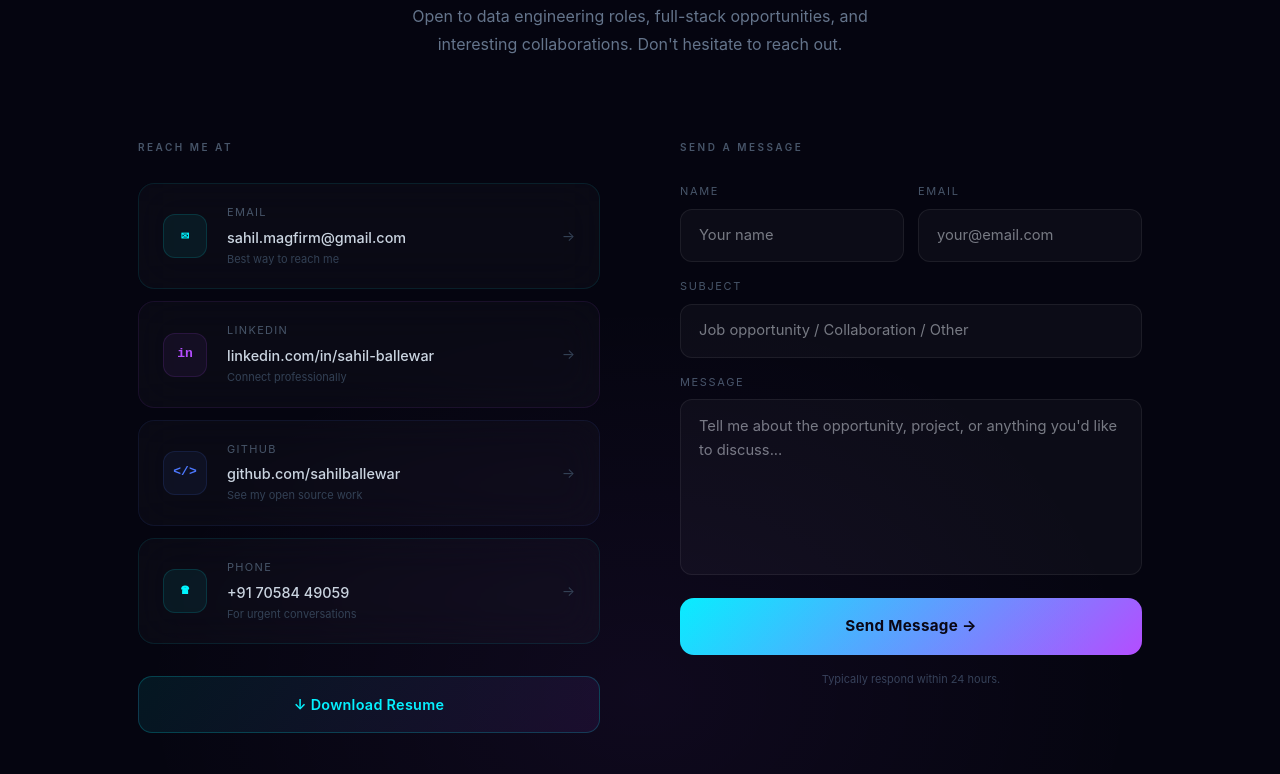
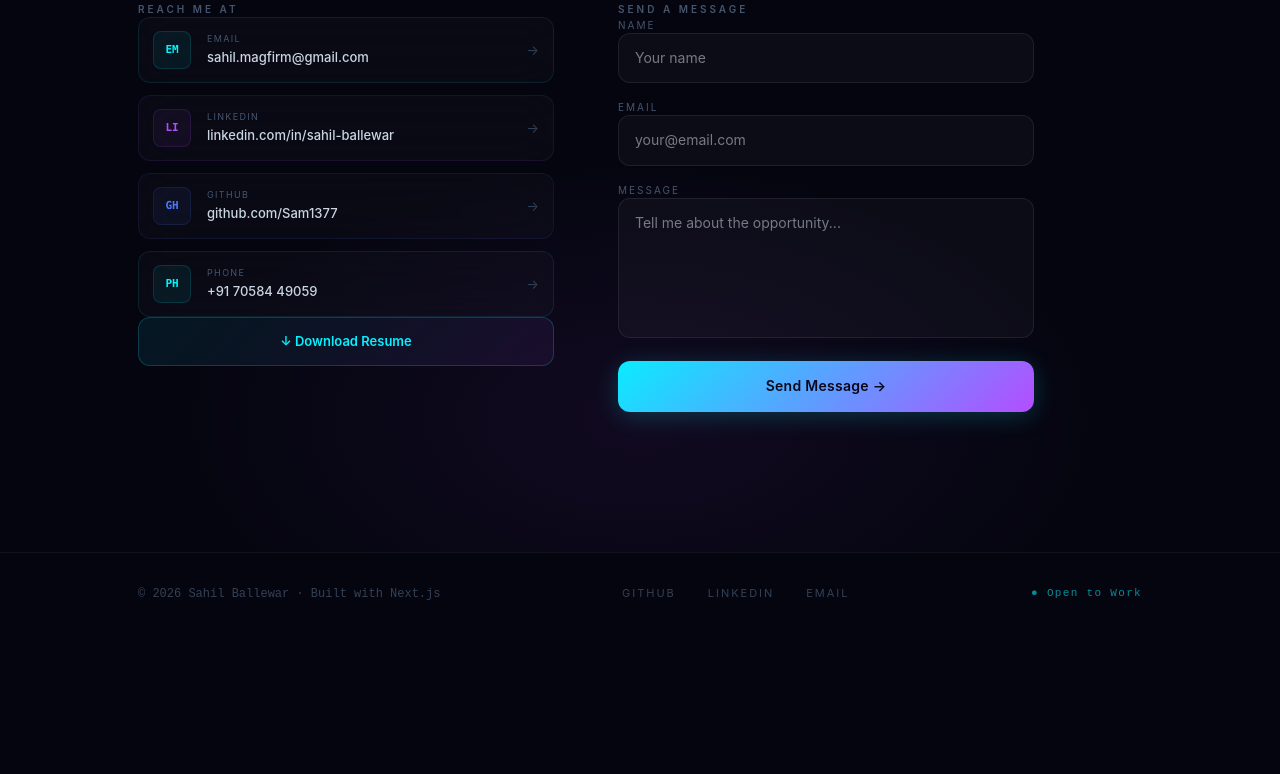
Before and after one commit to Sam1377/Sahil_Portfolio, a Next.js app: page / in a window 1280 px wide. Shown: the part 6746-7520 px from the top of the page. After the commit the page ends 7390 px from the top, so only its background shows below. Built offline with nearby package versions, Linux system fonts and the light colour scheme.

Commit message:
Refactor Contact component and update contact info

```diff
--- a/app/components/Contact.tsx
+++ b/app/components/Contact.tsx
@@ -3,297 +3,131 @@ import { useState } from 'react';
 import { motion } from 'framer-motion';
 import { useInView } from 'react-intersection-observer';
 
-const contactLinks = [
-  {
-    label: 'Email',
-    value: 'sahil.magfirm@gmail.com',
-    href: 'mailto:sahil.magfirm@gmail.com',
-    color: '#00f5ff',
-    icon: '✉',
-    desc: 'Best way to reach me',
-  },
-  {
-    label: 'LinkedIn',
-    value: 'linkedin.com/in/sahil-ballewar',
-    href: 'https://linkedin.com/in/sahil-ballewar',
-    color: '#b44dff',
-    icon: 'in',
-    desc: 'Connect professionally',
-  },
-  {
-    label: 'GitHub',
-    value: 'github.com/sahilballewar',
-    href: 'https://github.com/sahilballewar',
-    color: '#4d79ff',
-    icon: '</>',
-    desc: 'See my open source work',
-  },
-  {
-    label: 'Phone',
-    value: '+91 70584 49059',
-    href: 'tel:+917058449059',
-    color: '#00f5ff',
-    icon: '☎',
-    desc: 'For urgent conversations',
-  },
-];
-
 export default function Contact() {
-  const [ref, inView] = useInView({ triggerOnce: true, threshold: 0.1 });
-  const [form, setForm] = useState({ name: '', email: '', subject: '', message: '' });
-  const [status, setStatus] = useState<'idle' | 'sending' | 'sent'>('idle');
-  const [focused, setFocused] = useState<string | null>(null);
+  const [ref, inView] = useInView({ triggerOnce: true, threshold: 0.05 });
+  const [form, setForm] = useState({ name: '', email: '', message: '' });
+  const [status, setStatus] = useState<'idle' | 'sending' | 'sent' | 'error'>('idle');
 
   const handleSubmit = async (e: React.FormEvent) => {
     e.preventDefault();
     if (!form.name || !form.email || !form.message) return;
     setStatus('sending');
-    await new Promise(r => setTimeout(r, 1600));
+    await new Promise(r => setTimeout(r, 1500));
     setStatus('sent');
-    setForm({ name: '', email: '', subject: '', message: '' });
-    setTimeout(() => setStatus('idle'), 5000);
+    setForm({ name: '', email: '', message: '' });
+    setTimeout(() => setStatus('idle'), 4000);
   };
 
-  const inputStyle = (field: string) => ({
-    width: '100%',
-    padding: '14px 18px',
-    borderRadius: '12px',
-    fontSize: '0.92rem',
-    color: '#e2e8f0',
-    background: 'rgba(255,255,255,0.03)',
-    border: `1px solid ${focused === field ? 'rgba(0,245,255,0.35)' : 'rgba(255,255,255,0.07)'}`,
-    outline: 'none',
-    transition: 'border-color 0.2s, box-shadow 0.2s',
-    boxShadow: focused === field ? '0 0 24px rgba(0,245,255,0.06)' : 'none',
-    fontFamily: 'inherit',
-  });
+  const contacts = [
+    { label: 'Email', abbr: 'EM', value: 'sahil.magfirm@gmail.com', href: 'mailto:sahil.magfirm@gmail.com', color: '#00f5ff' },
+    { label: 'LinkedIn', abbr: 'LI', value: 'linkedin.com/in/sahil-ballewar', href: 'https://www.linkedin.com/in/sahil-ballewar-a888a632a/', color: '#b44dff' },
+    { label: 'GitHub', abbr: 'GH', value: 'github.com/Sam1377', href: 'https://github.com/Sam1377', color: '#4d79ff' },
+    { label: 'Phone', abbr: 'PH', value: '+91 70584 49059', href: 'tel:+917058449059', color: '#00f5ff' },
+  ];
+
+  const inputBase = {
+    background: 'rgba(255,255,255,0.03)', border: '1px solid rgba(255,255,255,0.08)',
+    color: '#e2e8f0', width: '100%', padding: '13px 16px', borderRadius: '12px',
+    fontSize: '14px', outline: 'none', fontFamily: 'inherit', transition: 'border-color 0.2s, box-shadow 0.2s',
+  };
 
   return (
     <section id="contact" className="section-padding relative" ref={ref}>
-      {/* Glow */}
-      <div style={{
-        position: 'absolute', inset: 0, pointerEvents: 'none',
-        background: 'radial-gradient(ellipse 60% 50% at 50% 85%, rgba(180,77,255,0.06) 0%, transparent 65%)',
+      <div className="absolute inset-0 pointer-events-none" style={{
+        background: 'radial-gradient(ellipse 55% 45% at 50% 85%, rgba(180,77,255,0.07) 0%, transparent 65%)',
       }} />
 
       <div className="section-container">
-
         {/* Header */}
-        <motion.div
-          initial={{ opacity: 0, y: 24 }}
-          animate={inView ? { opacity: 1, y: 0 } : {}}
-          transition={{ duration: 0.6 }}
-          style={{ textAlign: 'center', marginBottom: '80px' }}
-        >
-          <div className="section-label" style={{ marginBottom: '16px' }}>Contact</div>
-          <h2 className="font-black text-white tracking-tight" style={{ fontSize: 'clamp(40px, 6vw, 64px)', lineHeight: 1.05, marginBottom: '20px' }}>
-            Let&apos;s build something<br />
-            <span className="gradient-text">extraordinary</span>
+        <motion.div initial={{ opacity: 0, y: 30 }} animate={inView ? { opacity: 1, y: 0 } : {}} transition={{ duration: 0.6 }}
+          className="text-center mb-14 sm:mb-20">
+          <div className="section-label mb-4">Contact</div>
+          <h2 className="font-black text-white tracking-tight leading-[1.08] mb-5"
+            style={{ fontSize: 'clamp(36px, 5vw, 56px)' }}>
+            Let&apos;s build something<br /><span className="gradient-text">extraordinary</span>
           </h2>
-          <p style={{ color: '#64748b', fontSize: '1rem', lineHeight: 1.8, maxWidth: '480px', margin: '0 auto' }}>
-            Open to data engineering roles, full-stack opportunities,
-            and interesting collaborations. Don&apos;t hesitate to reach out.
+          <p className="text-slate-500 mx-auto leading-relaxed text-center px-4 sm:px-2" style={{ fontSize: '15px', maxWidth: '400px', width: '100%' }}>
+            Open to data engineering roles, full-stack opportunities, and interesting collaborations.
           </p>
         </motion.div>
 
-        <div style={{ display: 'grid', gridTemplateColumns: '1fr 1fr', gap: '80px', alignItems: 'start' }}>
-
-          {/* Left — contact links */}
-          <motion.div
-            initial={{ opacity: 0, x: -28 }}
-            animate={inView ? { opacity: 1, x: 0 } : {}}
-            transition={{ duration: 0.6, delay: 0.1 }}
-          >
-            <div style={{
-              fontSize: '10px', fontWeight: 600, letterSpacing: '0.25em',
-              textTransform: 'uppercase', color: '#475569', marginBottom: '28px',
-            }}>
+        <div className="grid md:grid-cols-2 gap-10 sm:gap-16 max-w-4xl mx-auto">
+          {/* Contact info */}
+          <motion.div initial={{ opacity: 0, x: -24 }} animate={inView ? { opacity: 1, x: 0 } : {}} transition={{ duration: 0.6, delay: 0.1 }}>
+            <div className="font-semibold uppercase text-slate-600 mb-5 sm:mb-6"
+              style={{ fontSize: '10px', letterSpacing: '0.3em' }}>
               Reach Me At
             </div>
-
-            <div style={{ display: 'flex', flexDirection: 'column', gap: '12px', marginBottom: '32px' }}>
-              {contactLinks.map(c => (
-                <a
-                  key={c.label}
-                  href={c.href}
-                  target="_blank"
-                  rel="noopener noreferrer"
-                  className="glass-card"
-                  style={{
-                    display: 'flex', alignItems: 'center', gap: '20px',
-                    padding: '20px 24px', borderRadius: '16px',
-                    border: `1px solid ${c.color}18`,
-                    textDecoration: 'none',
-                    transition: 'border-color 0.2s, box-shadow 0.2s, transform 0.2s',
-                  }}
-                  onMouseEnter={e => {
-                    (e.currentTarget as HTMLElement).style.borderColor = `${c.color}38`;
-                    (e.currentTarget as HTMLElement).style.boxShadow = `0 0 28px ${c.color}0e`;
-                    (e.currentTarget as HTMLElement).style.transform = 'translateX(4px)';
-                  }}
-                  onMouseLeave={e => {
-                    (e.currentTarget as HTMLElement).style.borderColor = `${c.color}18`;
-                    (e.currentTarget as HTMLElement).style.boxShadow = '';
-                    (e.currentTarget as HTMLElement).style.transform = 'translateX(0)';
-                  }}
-                >
-                  {/* Icon */}
-                  <div style={{
-                    width: '44px', height: '44px', borderRadius: '12px', flexShrink: 0,
-                    display: 'flex', alignItems: 'center', justifyContent: 'center',
-                    background: `${c.color}10`, border: `1px solid ${c.color}22`,
-                    fontFamily: 'monospace', fontSize: '13px', fontWeight: 700, color: c.color,
-                  }}>
-                    {c.icon}
+            <div className="flex flex-col gap-3">
+              {contacts.map((c) => (
+                <a key={c.label} href={c.href} target="_blank" rel="noopener noreferrer"
+                  className="flex items-center gap-3 sm:gap-4 glass-card rounded-xl group transition-all duration-200"
+                  style={{ border: `1px solid ${c.color}1a`, padding: '13px 14px', textDecoration: 'none' }}
+                  onMouseEnter={e => { (e.currentTarget as HTMLElement).style.borderColor = `${c.color}35`; (e.currentTarget as HTMLElement).style.transform = 'translateX(3px)'; }}
+                  onMouseLeave={e => { (e.currentTarget as HTMLElement).style.borderColor = `${c.color}1a`; (e.currentTarget as HTMLElement).style.transform = 'translateX(0)'; }}>
+                  <div className="flex-shrink-0 flex items-center justify-center rounded-lg font-mono font-bold"
+                    style={{ width: '38px', height: '38px', background: `${c.color}10`, border: `1px solid ${c.color}22`, color: c.color, fontSize: '11px' }}>
+                    {c.abbr}
                   </div>
-
-                  {/* Info */}
-                  <div style={{ flex: 1, minWidth: 0 }}>
-                    <div style={{ fontSize: '11px', color: '#475569', textTransform: 'uppercase', letterSpacing: '0.12em', marginBottom: '4px' }}>
-                      {c.label}
-                    </div>
-                    <div style={{ fontSize: '0.9rem', color: '#cbd5e1', fontWeight: 500, overflow: 'hidden', textOverflow: 'ellipsis', whiteSpace: 'nowrap' }}>
-                      {c.value}
-                    </div>
-                    <div style={{ fontSize: '11px', color: '#334155', marginTop: '2px' }}>
-                      {c.desc}
-                    </div>
+                  <div className="flex-1 min-w-0">
+                    <div className="text-slate-600 uppercase mb-0.5" style={{ fontSize: '9px', letterSpacing: '0.15em' }}>{c.label}</div>
+                    <div className="text-slate-300 group-hover:text-white transition-colors truncate font-medium" style={{ fontSize: '13px' }}>{c.value}</div>
                   </div>
-
-                  <span style={{ fontSize: '14px', color: '#334155', flexShrink: 0 }}>→</span>
+                  <span className="text-slate-700 group-hover:text-slate-400 transition-colors flex-shrink-0" style={{ fontSize: '13px' }}>→</span>
                 </a>
               ))}
             </div>
-
-            {/* Resume CTA */}
-            <a
-              href="/Sahil_Ballewar_Resume.pdf"
-              download
-              style={{
-                display: 'flex', alignItems: 'center', justifyContent: 'center', gap: '10px',
-                padding: '16px 28px', borderRadius: '14px', width: '100%',
-                background: 'linear-gradient(135deg, rgba(0,245,255,0.08), rgba(180,77,255,0.08))',
-                border: '1px solid rgba(0,245,255,0.2)',
-                color: '#00f5ff', fontWeight: 600, fontSize: '0.9rem',
-                textDecoration: 'none', transition: 'background 0.2s',
-                letterSpacing: '0.02em',
-              }}
-              onMouseEnter={e => { (e.currentTarget as HTMLElement).style.background = 'linear-gradient(135deg, rgba(0,245,255,0.13), rgba(180,77,255,0.13))'; }}
-              onMouseLeave={e => { (e.currentTarget as HTMLElement).style.background = 'linear-gradient(135deg, rgba(0,245,255,0.08), rgba(180,77,255,0.08))'; }}
-            >
+            <a href="/Sahil_Ballewar_Resume.pdf" download
+              className="flex items-center justify-center gap-2 mt-5 sm:mt-6 rounded-xl font-semibold transition-all duration-200"
+              style={{ background: 'linear-gradient(135deg, rgba(0,245,255,0.08), rgba(180,77,255,0.08))', border: '1px solid rgba(0,245,255,0.2)', color: 'var(--neon-cyan)', textDecoration: 'none', padding: '13px 20px', fontSize: '13px' }}>
               ↓ Download Resume
             </a>
           </motion.div>
 
-          {/* Right — form */}
-          <motion.div
-            initial={{ opacity: 0, x: 28 }}
-            animate={inView ? { opacity: 1, x: 0 } : {}}
-            transition={{ duration: 0.6, delay: 0.2 }}
-          >
-            <div style={{
-              fontSize: '10px', fontWeight: 600, letterSpacing: '0.25em',
-              textTransform: 'uppercase', color: '#475569', marginBottom: '28px',
-            }}>
+          {/* Form */}
+          <motion.div initial={{ opacity: 0, x: 24 }} animate={inView ? { opacity: 1, x: 0 } : {}} transition={{ duration: 0.6, delay: 0.2 }}>
+            <div className="font-semibold uppercase text-slate-600 mb-5 sm:mb-6"
+              style={{ fontSize: '10px', letterSpacing: '0.3em' }}>
               Send a Message
             </div>
-
-            <form onSubmit={handleSubmit} style={{ display: 'flex', flexDirection: 'column', gap: '16px' }}>
-
-              {/* Name + Email row */}
-              <div style={{ display: 'grid', gridTemplateColumns: '1fr 1fr', gap: '14px' }}>
-                <div>
-                  <label style={{ display: 'block', fontSize: '11px', color: '#475569', letterSpacing: '0.15em', textTransform: 'uppercase', marginBottom: '8px' }}>
-                    Name
-                  </label>
-                  <input
-                    type="text"
-                    placeholder="Your name"
-                    value={form.name}
-                    onChange={e => setForm(p => ({ ...p, name: e.target.value }))}
-                    onFocus={() => setFocused('name')}
-                    onBlur={() => setFocused(null)}
-                    style={inputStyle('name')}
-                  />
-                </div>
-                <div>
-                  <label style={{ display: 'block', fontSize: '11px', color: '#475569', letterSpacing: '0.15em', textTransform: 'uppercase', marginBottom: '8px' }}>
-                    Email
-                  </label>
-                  <input
-                    type="email"
-                    placeholder="your@email.com"
-                    value={form.email}
-                    onChange={e => setForm(p => ({ ...p, email: e.target.value }))}
-                    onFocus={() => setFocused('email')}
-                    onBlur={() => setFocused(null)}
-                    style={inputStyle('email')}
-                  />
-                </div>
+            <form onSubmit={handleSubmit} className="flex flex-col gap-4">
+              <div>
+                <label className="block text-slate-600 uppercase mb-2" style={{ fontSize: '10px', letterSpacing: '0.2em' }}>Name</label>
+                <input type="text" placeholder="Your name" value={form.name}
+                  onChange={e => setForm(p => ({ ...p, name: e.target.value }))} style={inputBase}
+                  onFocus={e => { e.currentTarget.style.borderColor = 'rgba(0,245,255,0.3)'; e.currentTarget.style.boxShadow = '0 0 0 3px rgba(0,245,255,0.05)'; }}
+                  onBlur={e => { e.currentTarget.style.borderColor = 'rgba(255,255,255,0.08)'; e.currentTarget.style.boxShadow = 'none'; }} />
               </div>
-
-              {/* Subject */}
               <div>
-                <label style={{ display: 'block', fontSize: '11px', color: '#475569', letterSpacing: '0.15em', textTransform: 'uppercase', marginBottom: '8px' }}>
-                  Subject
-                </label>
-                <input
-                  type="text"
-                  placeholder="Job opportunity / Collaboration / Other"
-                  value={form.subject}
-                  onChange={e => setForm(p => ({ ...p, subject: e.target.value }))}
-                  onFocus={() => setFocused('subject')}
-                  onBlur={() => setFocused(null)}
-                  style={inputStyle('subject')}
-                />
+                <label className="block text-slate-600 uppercase mb-2" style={{ fontSize: '10px', letterSpacing: '0.2em' }}>Email</label>
+                <input type="email" placeholder="your@email.com" value={form.email}
+                  onChange={e => setForm(p => ({ ...p, email: e.target.value }))} style={inputBase}
+                  onFocus={e => { e.currentTarget.style.borderColor = 'rgba(0,245,255,0.3)'; e.currentTarget.style.boxShadow = '0 0 0 3px rgba(0,245,255,0.05)'; }}
+                  onBlur={e => { e.currentTarget.style.borderColor = 'rgba(255,255,255,0.08)'; e.currentTarget.style.boxShadow = 'none'; }} />
               </div>
-
-              {/* Message */}
               <div>
-                <label style={{ display: 'block', fontSize: '11px', color: '#475569', letterSpacing: '0.15em', textTransform: 'uppercase', marginBottom: '8px' }}>
-                  Message
-                </label>
-                <textarea
-                  rows={6}
-                  placeholder="Tell me about the opportunity, project, or anything you'd like to discuss..."
-                  value={form.message}
-                  onChange={e => setForm(p => ({ ...p, message: e.target.value }))}
-                  onFocus={() => setFocused('message')}
-                  onBlur={() => setFocused(null)}
-                  style={{ ...inputStyle('message'), resize: 'none', lineHeight: 1.65 }}
-                />
+                <label className="block text-slate-600 uppercase mb-2" style={{ fontSize: '10px', letterSpacing: '0.2em' }}>Message</label>
+                <textarea placeholder="Tell me about the opportunity..." rows={5} value={form.message}
+                  onChange={e => setForm(p => ({ ...p, message: e.target.value }))} style={{ ...inputBase, resize: 'none' } as React.CSSProperties}
+                  onFocus={e => { e.currentTarget.style.borderColor = 'rgba(0,245,255,0.3)'; e.currentTarget.style.boxShadow = '0 0 0 3px rgba(0,245,255,0.05)'; }}
+                  onBlur={e => { e.currentTarget.style.borderColor = 'rgba(255,255,255,0.08)'; e.currentTarget.style.boxShadow = 'none'; }} />
               </div>
-
-              {/* Submit */}
-              <button
-                type="submit"
-                disabled={status === 'sending' || status === 'sent'}
+              <button type="submit" disabled={status === 'sending' || status === 'sent'}
+                className="w-full rounded-xl font-semibold transition-all duration-300"
                 style={{
-                  padding: '16px 28px',
-                  borderRadius: '14px',
-                  border: 'none',
-                  cursor: status === 'idle' ? 'pointer' : 'default',
-                  fontWeight: 700,
-                  fontSize: '0.95rem',
-                  letterSpacing: '0.02em',
-                  transition: 'opacity 0.2s, background 0.3s',
-                  background: status === 'sent'
-                    ? 'rgba(52,211,153,0.12)'
-                    : 'linear-gradient(135deg, #00f5ff, #b44dff)',
-                  color: status === 'sent' ? '#34d399' : '#050510',
-                  outline: status === 'sent' ? '1px solid rgba(52,211,153,0.3)' : 'none',
-                  opacity: status === 'sending' ? 0.65 : 1,
-                  fontFamily: 'inherit',
-                }}
-              >
+                  padding: '14px 20px', fontSize: '14px', letterSpacing: '0.02em',
+                  background: status === 'sent' ? 'rgba(0,255,128,0.1)' : 'linear-gradient(135deg, #00f5ff, #b44dff)',
+                  color: status === 'sent' ? '#00ff80' : '#050510',
+                  border: status === 'sent' ? '1px solid rgba(0,255,128,0.3)' : 'none',
+                  opacity: status === 'sending' ? 0.75 : 1,
+                  boxShadow: status === 'sent' ? 'none' : '0 4px 24px rgba(0,245,255,0.2)',
+                  cursor: status === 'sending' || status === 'sent' ? 'default' : 'pointer',
+                }}>
                 {status === 'idle' && 'Send Message →'}
                 {status === 'sending' && 'Sending...'}
-                {status === 'sent' && '✓ Message Sent — I\'ll be in touch!'}
+                {status === 'sent' && '✓ Message Sent!'}
+                {status === 'error' && 'Try Again'}
               </button>
-
-              <p style={{ fontSize: '11px', color: '#334155', textAlign: 'center', lineHeight: 1.6 }}>
-                Typically respond within 24 hours.
-              </p>
             </form>
           </motion.div>
         </div>
```
